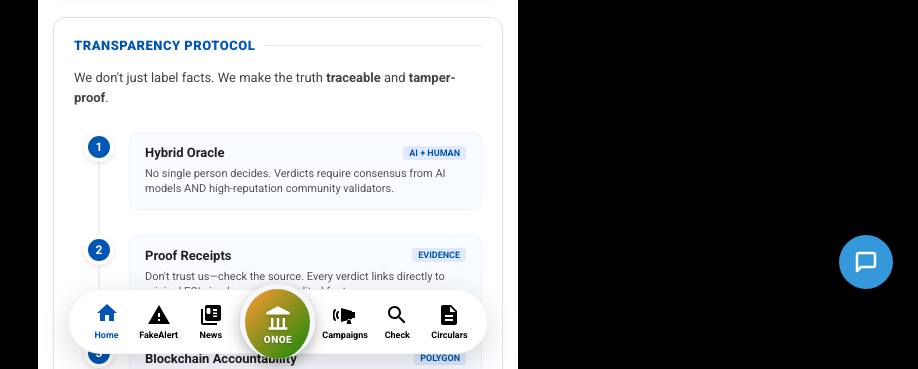
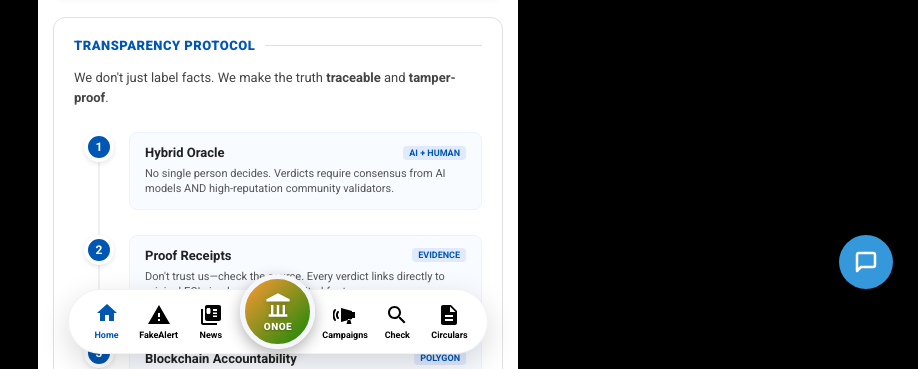
Before and after one commit to algo-aryan/citizen-portal, a website: page frontend/home.html in a window 1280 px wide. Shown: the part 431-800 px from the top of the page, without its empty margins (362-1280 px from the left). Drawn offline with Linux system fonts and the light colour scheme.

Commit message:
fixed ONOE

```diff
--- a/frontend/css/home.css
+++ b/frontend/css/home.css
@@ -458,22 +458,47 @@ body::before {
 
 /* ONOE Big Button (Pops out Top & Bottom) */
 .onoe-big {
-    width: 75px;
-    height: 75px;
+    /* 1. Force absolute circle dimensions */
+    width: 75px !important;
+    height: 75px !important;
+    min-width: 75px !important;
+    max-width: 75px !important;
+    min-height: 75px !important;
+    max-height: 75px !important;
 
-    background: linear-gradient(135deg, #FF9933 0%, #138808 100%);
-    border-radius: 50%;
-    border: 5px solid #f5f7fa; /* Match background */
-    box-shadow: 0 5px 15px rgba(0,0,0,0.3);
+    /* 2. Remove all internal browser spacing */
+    padding: 0 !important;
+    margin: 0 !important;
+    box-sizing: border-box !important;
+    display: flex !important;
+    flex-direction: column !important;
+    align-items: center !important;
+    justify-content: center !important;
 
-    display: flex;
-    flex-direction: column;
-    align-items: center;
-    justify-content: center;
+    /* 3. Visual Styling */
+    background: linear-gradient(135deg, #FF9933 0%, #138808 100%) !important;
+    border-radius: 50% !important;
+    border: 5px solid #f5f7fa !important;
+    box-shadow: 0 5px 15px rgba(0,0,0,0.3) !important;
 
-    position: relative;
-    z-index: 105;
-    flex-shrink: 0;
+    /* 4. Positioning */
+    position: relative !important;
+    top: -10px; /* Adjust this to make it "pop" out higher or lower */
+    z-index: 105 !important;
+    flex-shrink: 0 !important;
+    text-decoration: none !important;
+}
+
+/* Ensure the big icon doesn't stretch the circle */
+.icon-big {
+    width: 28px !important;
+    height: 28px !important;
+    flex-shrink: 0 !important;
+}
+
+.onoe-big:active {
+    transform: scale(0.9) translateY(-2px); /* Slight shrink and lift on touch */
+    transition: transform 0.1s ease;
 }
 
 .dock-item {
--- a/frontend/home.html
+++ b/frontend/home.html
@@ -25,7 +25,7 @@
         /* Optional: Adjust for mobile specific if needed */
         @media (max-width: 600px) {
             #citizen-bot-wrapper {
-                bottom: 90px !important;
+                bottom: 100px !important;
             }
         }
         .onoe-big { width: 75px !important; height: 75px !important; border-radius: 50% !important; }
@@ -216,8 +216,10 @@
                     <span class="label">News</span>
                 </a>
 
-                <a href="onoe.html" class="dock-item onoe-big">
-                    <svg class="icon-big" viewBox="0 0 24 24"><path d="M12 2L2 7v2h20V7L12 2zM6 20h2v-8H6v8zm5 0h2v-8h-2v8zm5 0h2v-8h-2v8zM4 22h16v-2H4v2z"/></svg>
+                <a href="onoe.html" class="onoe-big">
+                    <svg class="icon-big" viewBox="0 0 24 24">
+                        <path d="M12 2L2 7v2h20V7L12 2zM6 20h2v-8H6v8zm5 0h2v-8h-2v8zm5 0h2v-8h-2v8zM4 22h16v-2H4v2z"/>
+                    </svg>
                     <span class="label">ONOE</span>
                 </a>
 
```
